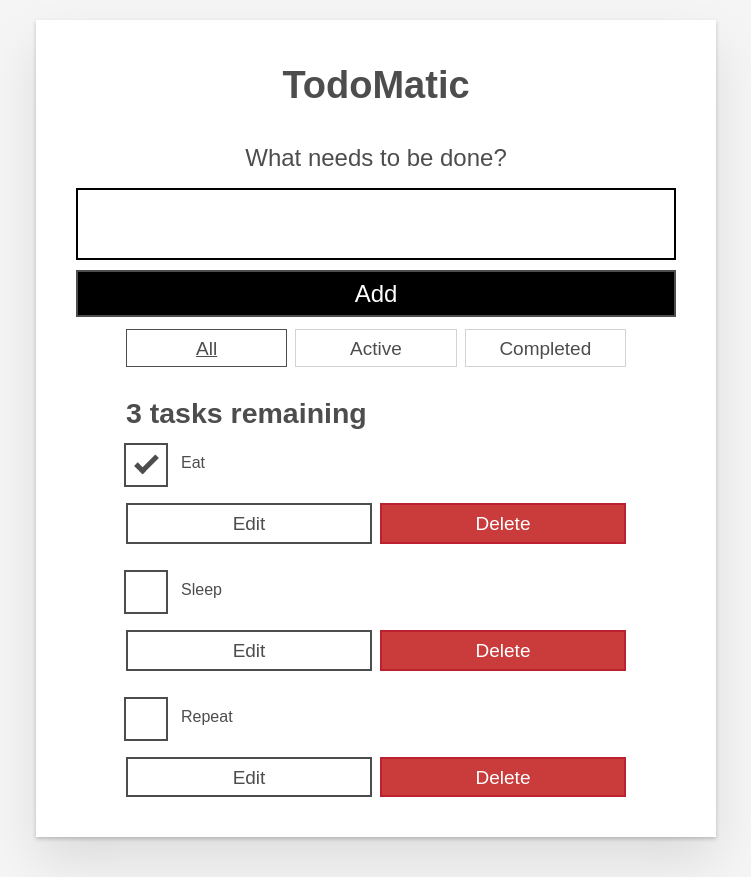
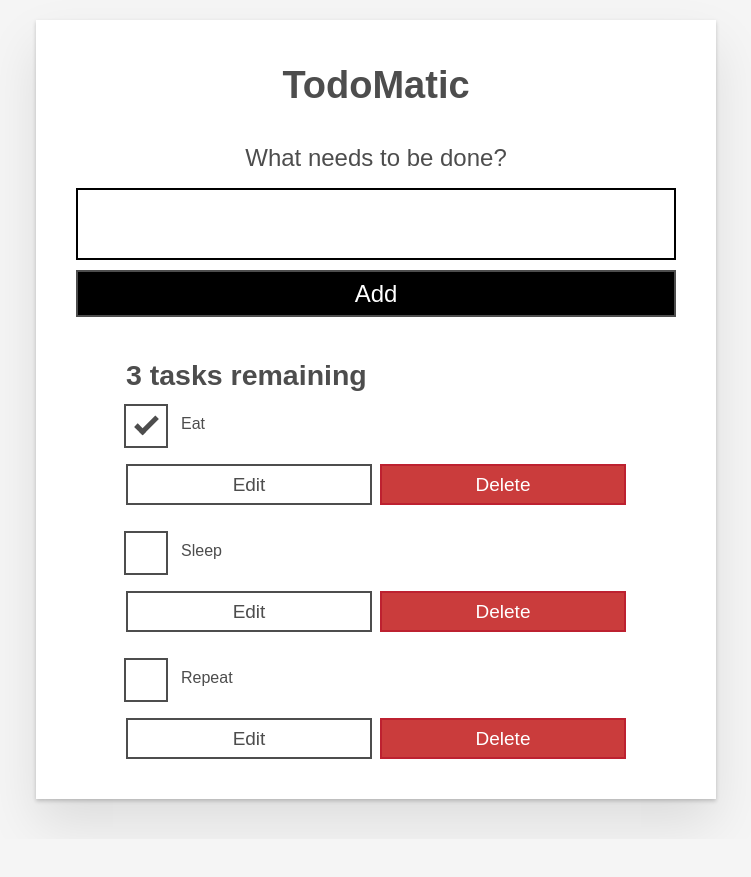
Before and after one commit to nasudaai/todo-react, a React (Vite) app: page / in a window 1280 px wide. Shown: the whole page, without its empty margins (264-1015 px from the left). After the commit the page ends 839 px from the top, so only its background shows below. Built offline with nearby package versions, Linux system fonts and the light colour scheme.

Commit message:
add new component files 'Form' and 'FilterButton'

```diff
--- a/src/App.tsx
+++ b/src/App.tsx
@@ -1,5 +1,6 @@
+import Form from './components/Form'
+import FilterButton from './components/FilterButton'
 import Todo from './components/Todo'
-import { useState } from 'react'
 
 
 
@@ -19,39 +20,12 @@
   return (
     <div className="todoapp stack-large">
       <h1>TodoMatic</h1>
-      <form>
-        <h2 className="label-wrapper">
-          <label htmlFor="new-todo-input" className="label__lg">
-            What needs to be done?
-          </label>
-        </h2>
-        <input
-          type="text"
-          id="new-todo-input"
-          className="input input__lg"
-          name="text"
-          autoComplete="off"
-        />
-        <button type="submit" className="btn btn__primary btn__lg">
-          Add
-        </button>
-      </form>
+      <Form />
+
       <div className="filters btn-group stack-exception">
-        <button type="button" className="btn toggle-btn" aria-pressed="true">
-          <span className="visually-hidden">Show </span>
-          <span>all</span>
-          <span className="visually-hidden"> tasks</span>
-        </button>
-        <button type="button" className="btn toggle-btn" aria-pressed="false">
-          <span className="visually-hidden">Show </span>
-          <span>Active</span>
-          <span className="visually-hidden"> tasks</span>
-        </button>
-        <button type="button" className="btn toggle-btn" aria-pressed="false">
-          <span className="visually-hidden">Show </span>
-          <span>Completed</span>
-          <span className="visually-hidden"> tasks</span>
-        </button>
+        <FilterButton />
+        <FilterButton />
+        <FilterButton />
       </div>
       <h2 id="list-heading">3 tasks remaining</h2>
       <ul
--- /dev/null
+++ b/src/components/FilterButton.tsx
@@ -0,0 +1,9 @@
+
+export default function FilterButton(props) {
+  <button type="button" className="btn toggle-btn" aria-pressed="true">
+    <span className="visually-hidden">Show </span>
+    <span>all</span>
+    <span className="visually-hidden"> tasks</span>
+  </button>
+
+}
--- /dev/null
+++ b/src/components/Form.tsx
@@ -0,0 +1,25 @@
+
+function Form(props) {
+  return (
+    <form>
+        <h2 className="label-wrapper">
+          <label htmlFor="new-todo-input" className="label__lg">
+            What needs to be done?
+          </label>
+        </h2>
+        <input
+          type="text"
+          id="new-todo-input"
+          className="input input__lg"
+          name="text"
+          autoComplete="off"
+        />
+        <button type="submit" className="btn btn__primary btn__lg">
+          Add
+        </button>
+    </form>
+  )
+}
+
+
+export default Form;
```
